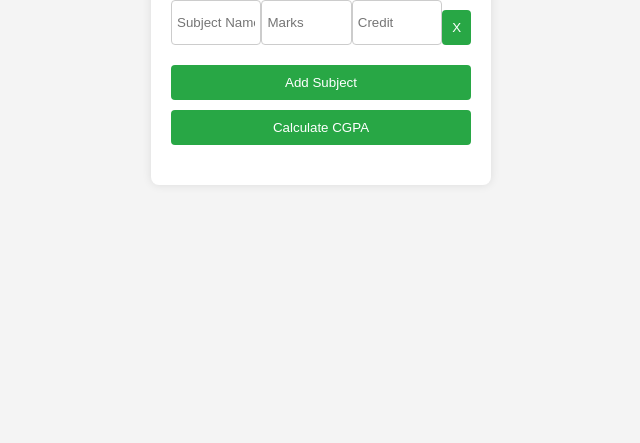
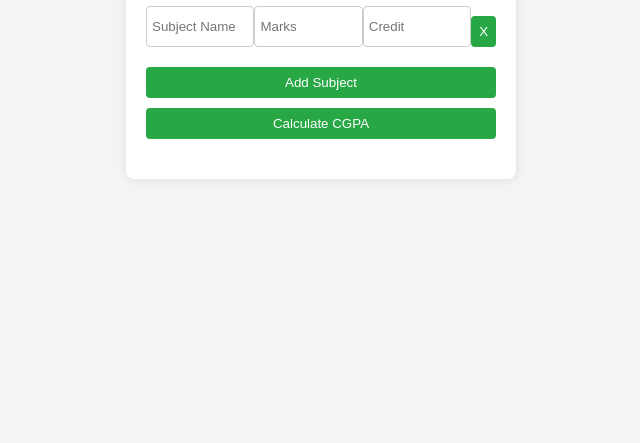
Before and after one commit to SAShameem/CGPA-Calculator, a plain HTML site: page index.html in a window 1280 px wide. Shown: the part 357-800 px from the top of the page, without its empty margins (319-959 px from the left). Drawn offline with Linux system fonts and the light colour scheme.

Commit message:
Update styles.css

```diff
--- a/styles.css
+++ b/styles.css
@@ -14,7 +14,7 @@ body {
     padding: 20px;
     border-radius: 8px;
     box-shadow: 0 0 10px rgba(0, 0, 0, 0.1);
-    width: 300px;
+    width: 350px; /* Increase the width */
 }
 
 h1 {
@@ -40,7 +40,7 @@ form {
 }
 
 button {
-    padding: 10px;
+    padding: 8px; /* Reduce the padding */
     border: none;
     border-radius: 4px;
     background-color: #28a745;
```
